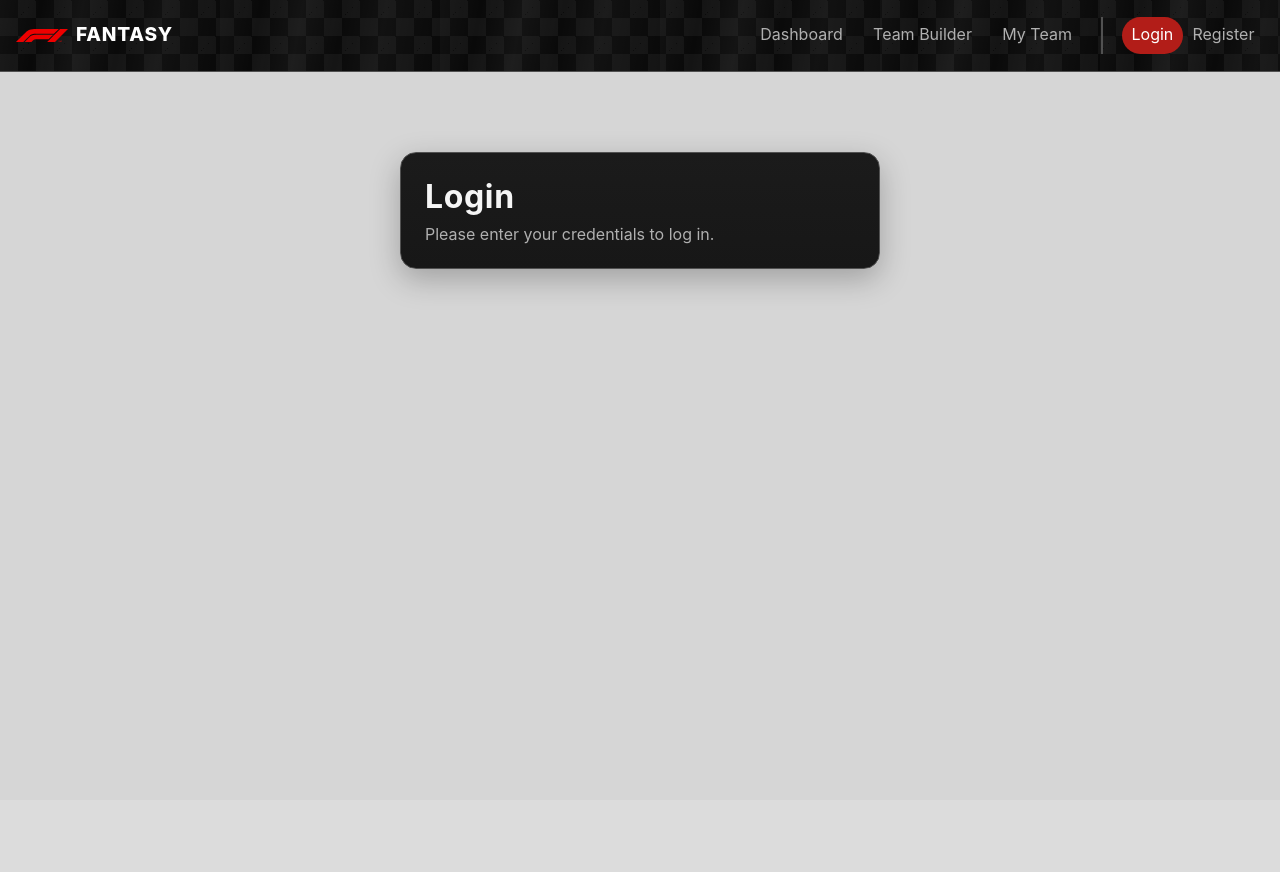
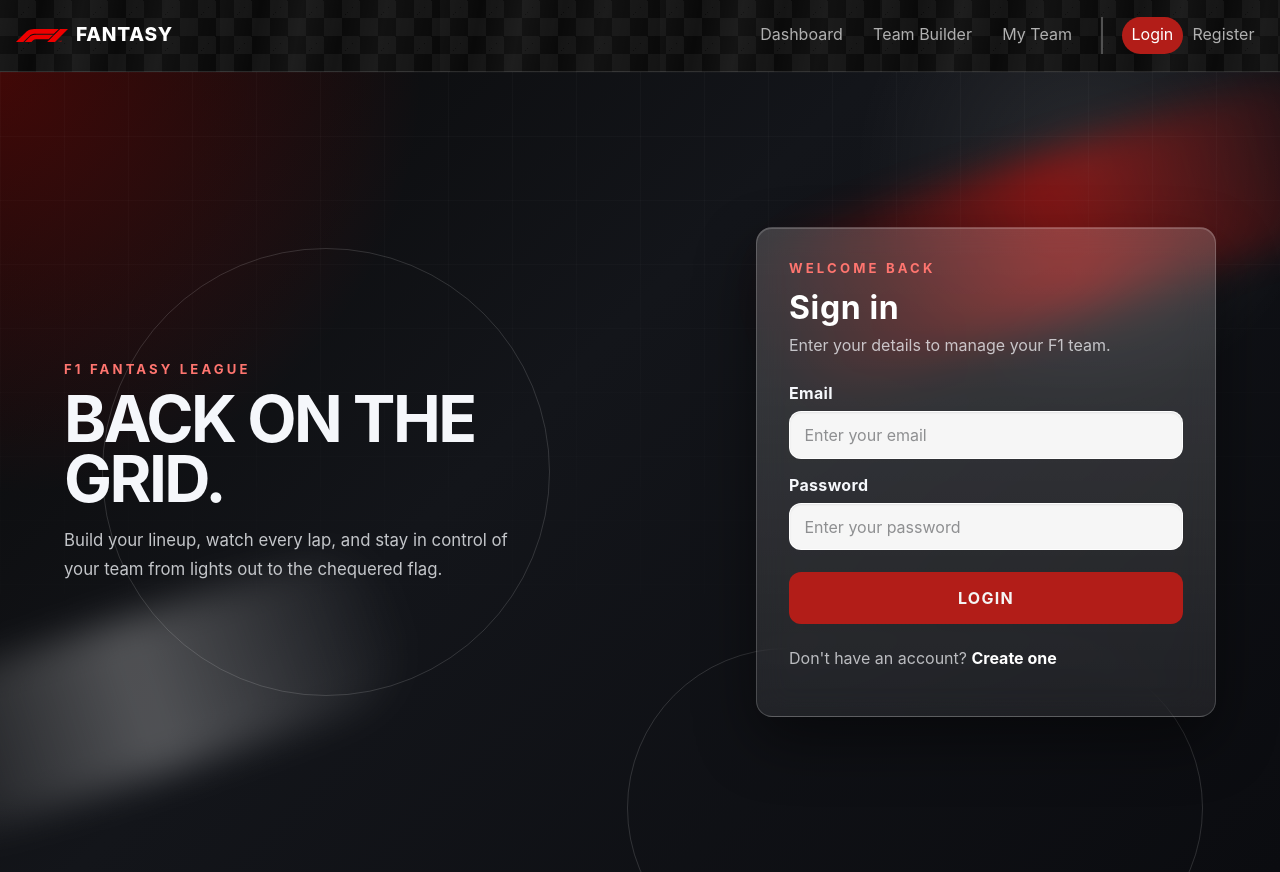
Before and after one commit to MarinoM0/f1-fantasy, an Angular app in the folder frontend/f1-fantasy-ui/: page /login in a window 1280 px wide. Before the commit the page ends 800 px from the top, so only its background shows below. Built offline with nearby package versions, Linux system fonts and the light colour scheme.

Commit message:
feat(auth): add login page reactive form and submit flow

```diff
--- a/frontend/f1-fantasy-ui/src/app/core/layout/app-shell.component.css
+++ b/frontend/f1-fantasy-ui/src/app/core/layout/app-shell.component.css
@@ -2,6 +2,10 @@
   min-height: 100vh;
   background: var(--color-secondary);
   color: var(--color-text);
+}
+
+.shell--auth {
+  background: #090909;
 }
 
 .shell__header {
@@ -103,3 +107,14 @@
   margin: 0 auto;
   padding: 2rem 0 3rem;
 }
+
+.shell__header--auth {
+  position: relative;
+  border-bottom-color: rgba(255, 255, 255, 0.12);
+}
+
+.shell__content--auth {
+  width: 100%;
+  margin: 0;
+  padding: 0;
+}
--- a/frontend/f1-fantasy-ui/src/app/core/layout/app-shell.component.html
+++ b/frontend/f1-fantasy-ui/src/app/core/layout/app-shell.component.html
@@ -1,5 +1,5 @@
-<div class="shell">
-    <header class="shell__header">
+<div class="shell" [class.shell--auth]="isAuthRoute()">
+    <header class="shell__header" [class.shell__header--auth]="isAuthRoute()">
         <div class="shell__brand">
             <img src="assets/images/f1-logo.svg" alt="F1 Fantasy logo" class="shell__logo" />
             <a routerLink="/dashboard">Fantasy</a>
@@ -18,7 +18,7 @@
         </nav>
     </header>
 
-    <main class="shell__content">
+    <main class="shell__content" [class.shell__content--auth]="isAuthRoute()">
         <router-outlet />
     </main>
 </div>
--- a/frontend/f1-fantasy-ui/src/app/core/layout/app-shell.component.ts
+++ b/frontend/f1-fantasy-ui/src/app/core/layout/app-shell.component.ts
@@ -1,5 +1,6 @@
-import { ChangeDetectionStrategy, Component } from '@angular/core';
+import { ChangeDetectionStrategy, Component, inject } from '@angular/core';
 import { RouterLink, RouterLinkActive, RouterOutlet } from '@angular/router';
+import { Router } from '@angular/router';
 
 @Component({
   selector: 'app-shell',
@@ -8,4 +9,10 @@
   styleUrl: './app-shell.component.css',
   changeDetection: ChangeDetectionStrategy.OnPush
 })
-export class AppShellComponent {}
+export class AppShellComponent {
+  private readonly router = inject(Router);
+
+  isAuthRoute(): boolean {
+    return this.router.url === '/login' || this.router.url === '/register';
+  }
+}
--- a/frontend/f1-fantasy-ui/src/app/features/auth/pages/login-page.component.css
+++ b/frontend/f1-fantasy-ui/src/app/features/auth/pages/login-page.component.css
@@ -1,4 +1,260 @@
+:host {
+  display: block;
+  min-height: 100vh;
+}
+
+.auth-shell {
+  position: relative;
+  min-height: 100vh;
+  overflow: hidden;
+  background:
+    radial-gradient(circle at top left, rgba(225, 6, 0, 0.26), transparent 28%),
+    radial-gradient(circle at 85% 12%, rgba(255, 255, 255, 0.1), transparent 18%),
+    linear-gradient(135deg, #090909 0%, #13151a 42%, #0b0c10 100%);
+}
+
+.auth-backdrop {
+  position: absolute;
+  inset: 0;
+  overflow: hidden;
+}
+
+.speed-streak,
+.track-line,
+.grid-pattern {
+  position: absolute;
+  pointer-events: none;
+}
+
+.speed-streak {
+  height: 10rem;
+  border-radius: 999px;
+  filter: blur(18px);
+  opacity: 0.65;
+  transform: rotate(-18deg);
+}
+
+.speed-streak-one {
+  top: 10%;
+  right: -8%;
+  width: 40rem;
+  background: linear-gradient(90deg, rgba(255, 255, 255, 0), rgba(225, 6, 0, 0.75), rgba(255, 255, 255, 0));
+}
+
+.speed-streak-two {
+  bottom: 12%;
+  left: -10%;
+  width: 34rem;
+  background: linear-gradient(90deg, rgba(255, 255, 255, 0), rgba(255, 255, 255, 0.42), rgba(255, 255, 255, 0));
+}
+
+.track-line {
+  border: 1px solid rgba(255, 255, 255, 0.14);
+  border-radius: 999px;
+}
+
+.track-line-one {
+  top: 22%;
+  left: 8%;
+  width: 28rem;
+  height: 28rem;
+}
+
+.track-line-two {
+  right: 6%;
+  bottom: -6rem;
+  width: 36rem;
+  height: 20rem;
+}
+
+.grid-pattern {
+  inset: 0;
+  background-image:
+    linear-gradient(rgba(255, 255, 255, 0.03) 1px, transparent 1px),
+    linear-gradient(90deg, rgba(255, 255, 255, 0.03) 1px, transparent 1px);
+  background-size: 4rem 4rem;
+  mask-image: linear-gradient(180deg, rgba(0, 0, 0, 0.8), transparent 85%);
+}
+
+.auth-layout {
+  position: relative;
+  z-index: 1;
+  min-height: 100vh;
+  max-width: 1200px;
+  margin: 0 auto;
+  padding: 3rem 1.5rem;
+  display: grid;
+  grid-template-columns: minmax(0, 1fr) minmax(340px, 460px);
+  gap: 2rem;
+  align-items: center;
+}
+
+.auth-copy {
+  max-width: 34rem;
+  color: #f5f7fb;
+}
+
+.auth-eyebrow,
+.auth-kicker {
+  margin-bottom: 0.75rem;
+  font-size: 0.82rem;
+  font-weight: 700;
+  letter-spacing: 0.24em;
+  text-transform: uppercase;
+  color: #ff756f;
+}
+
+.auth-hero-title {
+  margin-bottom: 1rem;
+  font-size: clamp(2.75rem, 5vw, 5rem);
+  line-height: 0.95;
+  letter-spacing: -0.04em;
+  text-transform: uppercase;
+}
+
+.auth-hero-text {
+  margin: 0;
+  max-width: 28rem;
+  font-size: 1.05rem;
+  line-height: 1.7;
+  color: rgba(245, 247, 251, 0.78);
+}
+
 .auth-page {
-  max-width: 480px;
-  margin: 3rem auto 0;
+  width: min(100%, 460px);
+  margin-left: auto;
+  padding: 2rem;
+  background: linear-gradient(180deg, rgba(255, 255, 255, 0.18), rgba(255, 255, 255, 0.08));
+  border: 1px solid rgba(255, 255, 255, 0.18);
+  box-shadow:
+    0 24px 60px rgba(0, 0, 0, 0.45),
+    inset 0 1px 0 rgba(255, 255, 255, 0.18);
+  backdrop-filter: blur(16px);
 }
+
+.page-title {
+  margin-bottom: 0.5rem;
+  color: #ffffff;
+}
+
+.page-subtitle {
+  color: rgba(245, 247, 251, 0.74);
+}
+
+.auth-form {
+  display: grid;
+  gap: 1rem;
+  margin-top: 1.75rem;
+}
+
+.form-field {
+  display: grid;
+  gap: 0.5rem;
+}
+
+.form-field label {
+  font-weight: 700;
+  letter-spacing: 0.02em;
+  color: #f6f8fc;
+}
+
+.form-field input {
+  background: rgba(255, 255, 255, 0.96);
+  border: 1px solid rgba(255, 255, 255, 0.92);
+  color: #101217;
+  box-shadow: inset 0 1px 2px rgba(16, 18, 23, 0.08);
+}
+
+.form-field input::placeholder {
+  color: rgba(16, 18, 23, 0.45);
+}
+
+.form-field input:focus {
+  outline: 2px solid rgba(255, 117, 111, 0.35);
+  border-color: rgba(255, 117, 111, 0.95);
+}
+
+.form-error {
+  font-size: 0.9rem;
+  color: #ffd4d2;
+}
+
+.submit-error {
+  padding: 0.8rem 0.9rem;
+  border: 1px solid rgba(255, 167, 163, 0.4);
+  border-radius: var(--radius-md);
+  background: rgba(92, 16, 13, 0.4);
+  color: #ffe1df;
+}
+
+.auth-submit {
+  width: 100%;
+  margin-top: 0.35rem;
+  min-height: 3.25rem;
+  letter-spacing: 0.08em;
+  text-transform: uppercase;
+}
+
+.auth-submit:disabled {
+  opacity: 0.72;
+  cursor: not-allowed;
+}
+
+.auth-footer {
+  margin-top: 1.5rem;
+  color: rgba(245, 247, 251, 0.72);
+}
+
+.auth-footer a {
+  color: #ffffff;
+  text-decoration: none;
+  font-weight: 700;
+}
+
+.auth-footer a:hover {
+  text-decoration: underline;
+}
+
+@media (max-width: 900px) {
+  .auth-layout {
+    grid-template-columns: 1fr;
+    gap: 1.5rem;
+    padding: 2rem 1rem;
+  }
+
+  .auth-copy {
+    max-width: none;
+  }
+
+  .auth-page {
+    margin: 0;
+    width: 100%;
+  }
+
+  .auth-hero-title {
+    font-size: clamp(2.4rem, 12vw, 3.8rem);
+  }
+}
+
+@media (max-width: 640px) {
+  .auth-shell {
+    background:
+      radial-gradient(circle at top left, rgba(225, 6, 0, 0.22), transparent 34%),
+      linear-gradient(160deg, #090909 0%, #13151a 55%, #0b0c10 100%);
+  }
+
+  .track-line-one,
+  .track-line-two,
+  .speed-streak-two {
+    display: none;
+  }
+
+  .auth-page {
+    padding: 1.5rem;
+  }
+
+  .auth-hero-text {
+    font-size: 1rem;
+    line-height: 1.6;
+  }
+}
--- a/frontend/f1-fantasy-ui/src/app/features/auth/pages/login-page.component.html
+++ b/frontend/f1-fantasy-ui/src/app/features/auth/pages/login-page.component.html
@@ -1,4 +1,79 @@
-<section class="page-card auth-page">
-  <h1 class="page-title">Login</h1>
-  <p class="page-subtitle">Please enter your credentials to log in.</p>
+<section class="auth-shell">
+  <div class="auth-backdrop" aria-hidden="true">
+    <div class="speed-streak speed-streak-one"></div>
+    <div class="speed-streak speed-streak-two"></div>
+    <div class="track-line track-line-one"></div>
+    <div class="track-line track-line-two"></div>
+    <div class="grid-pattern"></div>
+  </div>
+
+  <div class="auth-layout">
+    <div class="auth-copy">
+      <p class="auth-eyebrow">F1 Fantasy League</p>
+      <h1 class="auth-hero-title">Back on the grid.</h1>
+      <p class="auth-hero-text">
+        Build your lineup, watch every lap, and stay in control of your team from lights out to the chequered flag.
+      </p>
+    </div>
+
+    <section class="page-card auth-page">
+      <p class="auth-kicker">Welcome back</p>
+      <h2 class="page-title">Sign in</h2>
+      <p class="page-subtitle">Enter your details to manage your F1 team.</p>
+
+      <form class="auth-form" [formGroup]="form" (ngSubmit)="submit()">
+        <div class="form-field">
+          <label for="email">Email</label>
+          <input
+            id="email"
+            type="email"
+            formControlName="email"
+            placeholder="Enter your email" />
+
+          @if (emailControl.touched && emailControl.invalid) {
+            <div class="form-error">
+              @if (emailControl.errors?.['required']) {
+                <span>Email is required.</span>
+              }
+              @if (emailControl.errors?.['email']) {
+                <span>Enter a valid email address.</span>
+              }
+            </div>
+          }
+        </div>
+
+        <div class="form-field">
+          <label for="password">Password</label>
+          <input
+            id="password"
+            type="password"
+            formControlName="password"
+            placeholder="Enter your password" />
+
+          @if (passwordControl.touched && passwordControl.invalid) {
+            <div class="form-error">
+              @if (passwordControl.errors?.['required']) {
+                <span>Password is required.</span>
+              }
+            </div>
+          }
+        </div>
+
+        @if (submitError()) {
+          <div class="submit-error">
+            {{ submitError() }}
+          </div>
+        }
+
+        <button class="btn-primary auth-submit" type="submit" [disabled]="isSubmitting()">
+          {{ isSubmitting() ? 'Signing in...' : 'Login' }}
+        </button>
+      </form>
+
+      <p class="auth-footer">
+        Don't have an account?
+        <a routerLink="/register">Create one</a>
+      </p>
+    </section>
+  </div>
 </section>
--- a/frontend/f1-fantasy-ui/src/app/features/auth/pages/login-page.component.ts
+++ b/frontend/f1-fantasy-ui/src/app/features/auth/pages/login-page.component.ts
@@ -1,9 +1,55 @@
-import { ChangeDetectionStrategy, Component } from '@angular/core';
+import { ChangeDetectionStrategy, Component, inject, signal } from '@angular/core';
+import { FormBuilder, ReactiveFormsModule, Validators } from '@angular/forms';
+import { AuthStateService } from '../services/auth-state.service';
+import { Router, RouterLink } from '@angular/router';
 
 @Component({
   selector: 'app-login-page',
+  imports: [ReactiveFormsModule, RouterLink],
   templateUrl: './login-page.component.html',
   styleUrl: './login-page.component.css',
   changeDetection: ChangeDetectionStrategy.OnPush
 })
-export class LoginPageComponent {}
+export class LoginPageComponent {
+  private readonly fb = inject(FormBuilder);
+  private readonly authState = inject(AuthStateService);
+  private readonly router = inject(Router);
+
+  readonly isSubmitting = signal(false);
+  readonly submitError = signal<string | null>(null);
+
+  readonly form = this.fb.nonNullable.group({
+    email: ['', [Validators.required, Validators.email]],
+    password: ['', [Validators.required]]
+  });
+
+  submit() : void {
+    if (this.form.invalid) {
+      this.form.markAllAsTouched();
+      return;
+    }
+
+    this.isSubmitting.set(true);
+    this.submitError.set(null);
+
+    this.authState.login(this.form.getRawValue()).subscribe({
+      next: () => {
+        this.isSubmitting.set(false);
+        this.router.navigate(['/dashboard']);
+      },
+      error: () => {
+        this.isSubmitting.set(false);
+        this.submitError.set('Login failed. Invalid email and password.')
+      }
+    });
+  }
+
+  get emailControl() {
+    return this.form.controls.email;
+  }
+
+  get passwordControl() {
+    return this.form.controls.password;
+  }
+
+}
```
